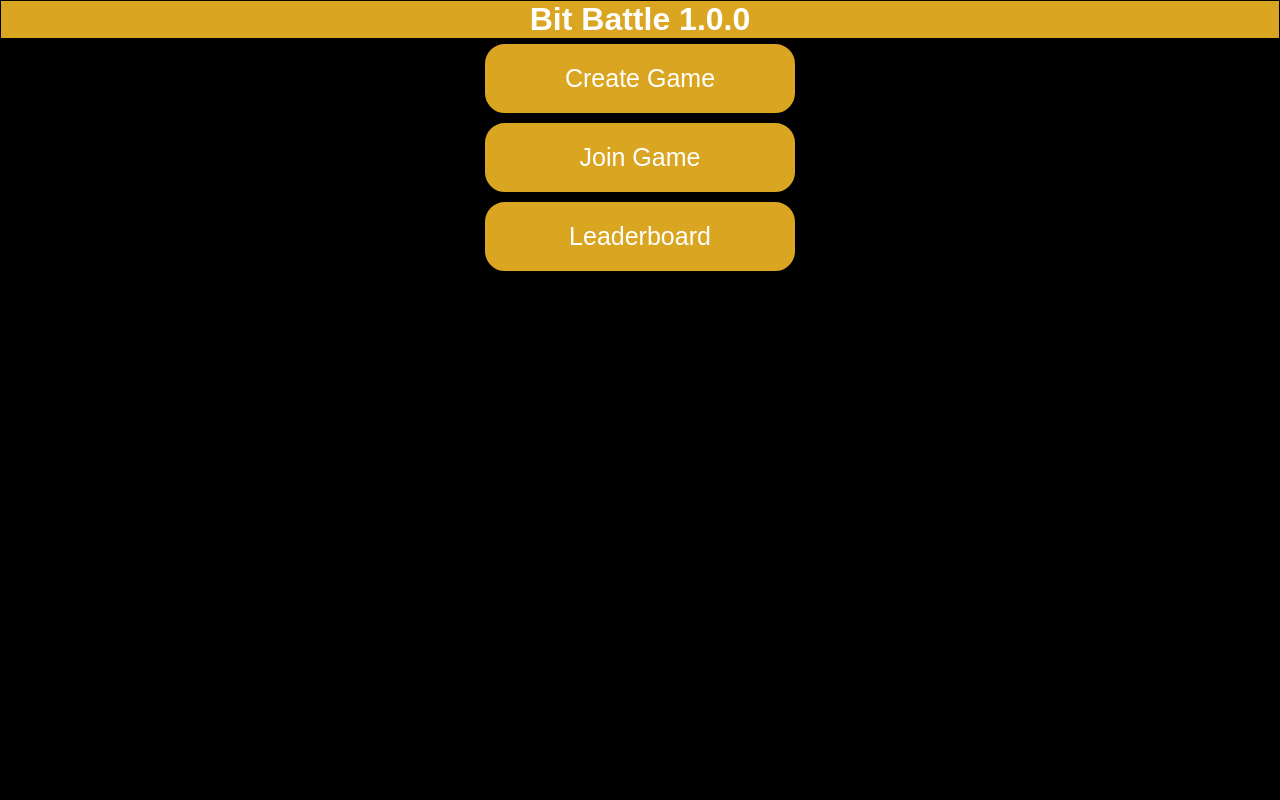
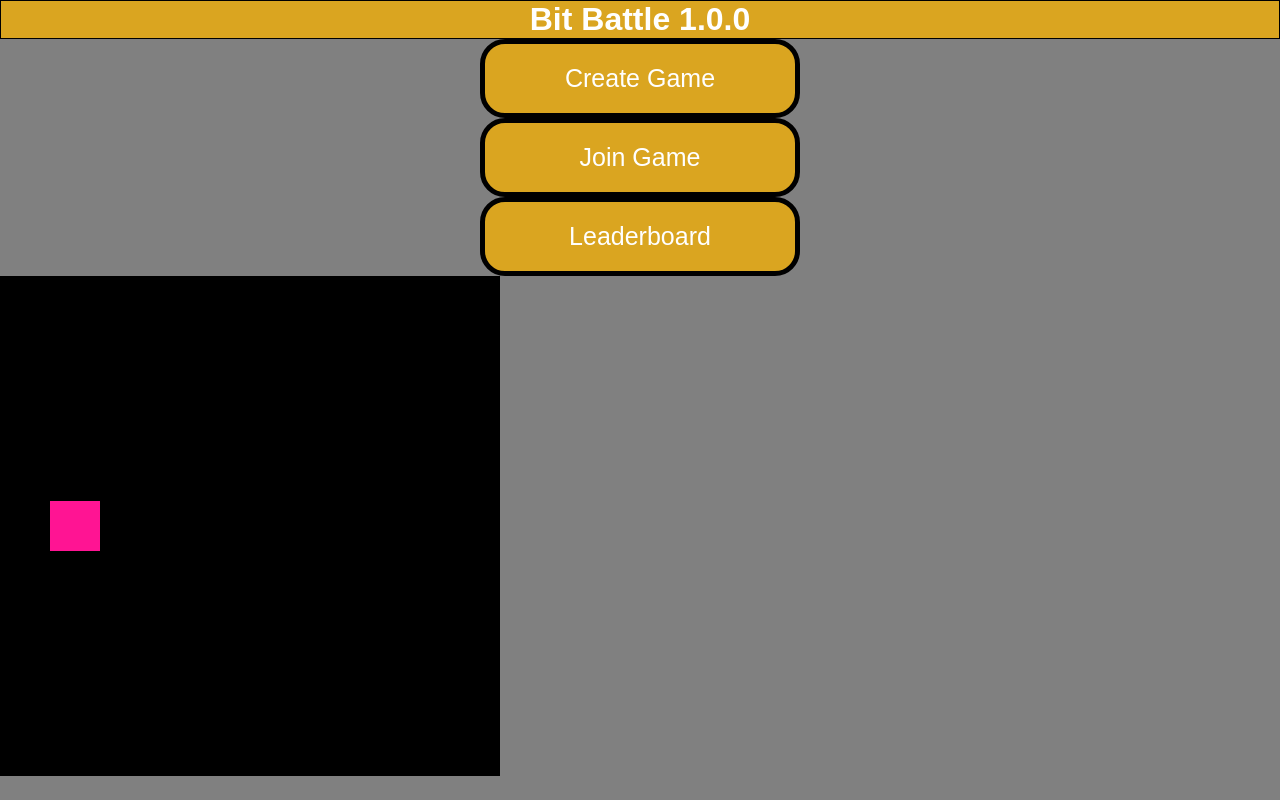
Before and after one commit to RebeccaFritz/SWE-Project-2025, a React (Vite) app in the folder client/: page / in a window 1280 px wide. Built offline with nearby package versions, Linux system fonts and the light colour scheme; no server answers.

Commit message:
make game actually render and changed background color to grey for ease of debugging

```diff
--- a/client/App.js
+++ b/client/App.js
@@ -45,6 +45,8 @@
             <article>Create Game</article>
             <article>Join Game</article>
             <article>Leaderboard</article>
+            <div> <Game /> </div>
         </div>
+
     );
 }
--- a/client/index.css
+++ b/client/index.css
@@ -3,7 +3,7 @@
 }
 
 body {
-    background-color: black;
+    background-color: gray;
     color: white;
     text-align: center;
     font-family: Arial, Helvetica, sans-serif;
```
